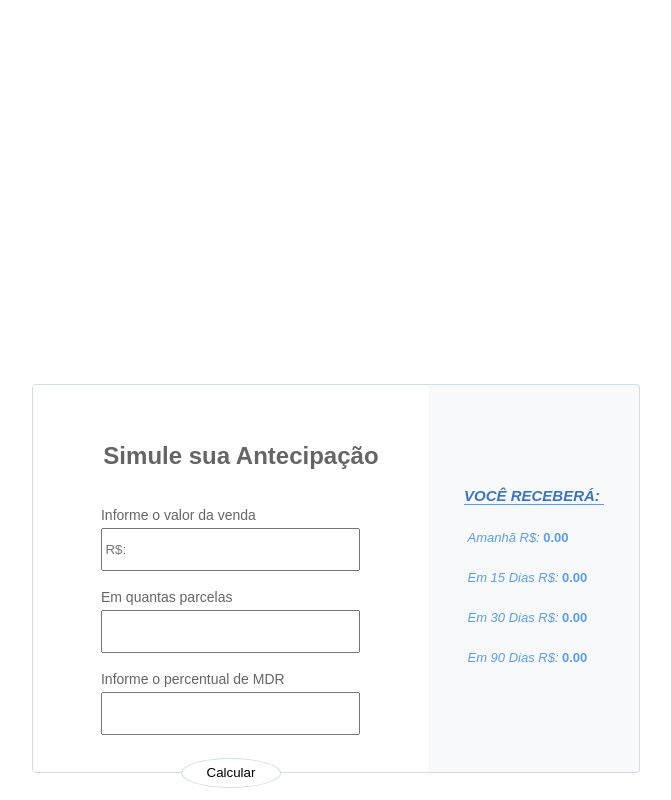
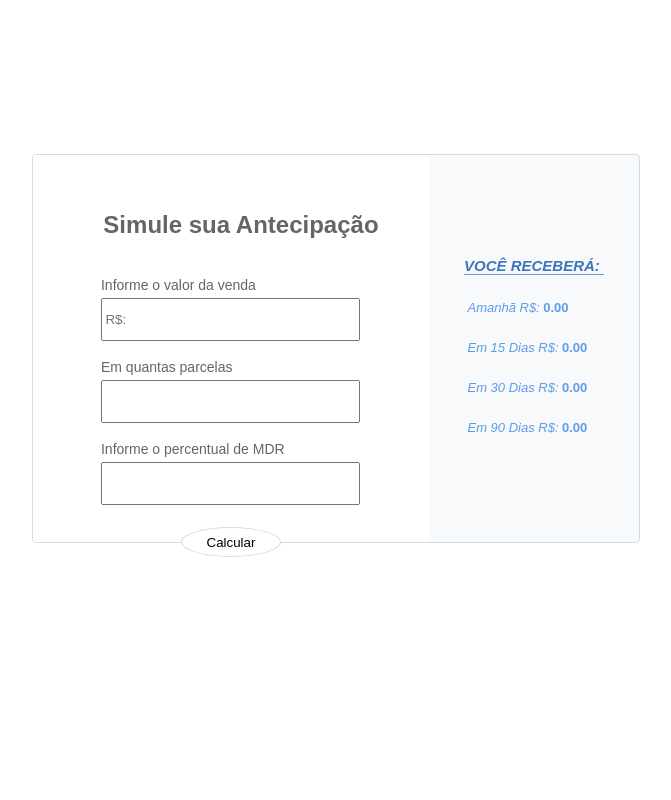
Before and after one commit to elefantinhos2/projeto-react, a React (Create React App) app: page / in a window 1280 px wide. Shown: the whole page, without its empty margins (304-975 px from the left). Built offline with nearby package versions, Linux system fonts and the light colour scheme; no server answers.

Commit message:
fix: Alterando margin-top para 12% em App

```diff
--- a/src/App.css
+++ b/src/App.css
@@ -1,5 +1,5 @@
 .App {
-  margin-top: 30%;
+  margin-top: 12%;
 }
 
 .App > section {
```
